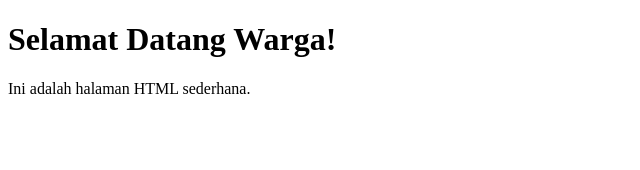
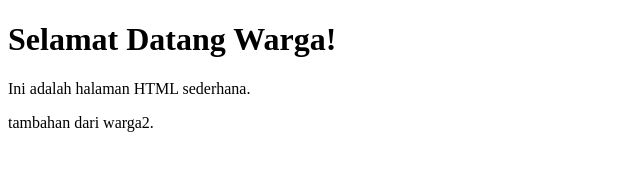
Before and after one commit to hhckon/belajar, a plain HTML site: page index.html in a window 1280 px wide. Shown: the whole page, without its empty margins (0-640 px from the left). Drawn offline with Linux system fonts and the light colour scheme.

Commit message:
tambah isi file index

```diff
--- a/index.html
+++ b/index.html
@@ -8,5 +8,6 @@
 <body>
     <h1>Selamat Datang Warga!</h1>
     <p>Ini adalah halaman HTML sederhana.</p>
+    <p>tambahan dari warga2.</p>
 </body>
 </html>
```
